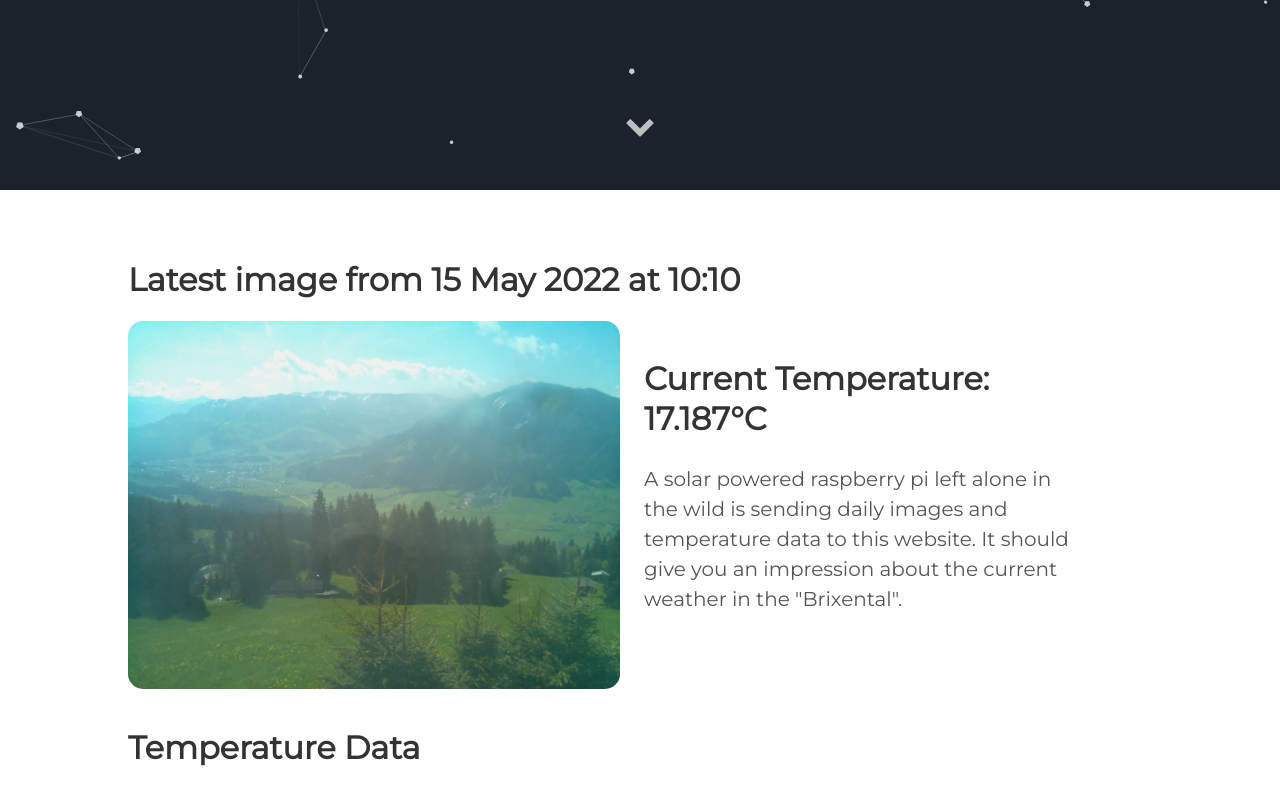
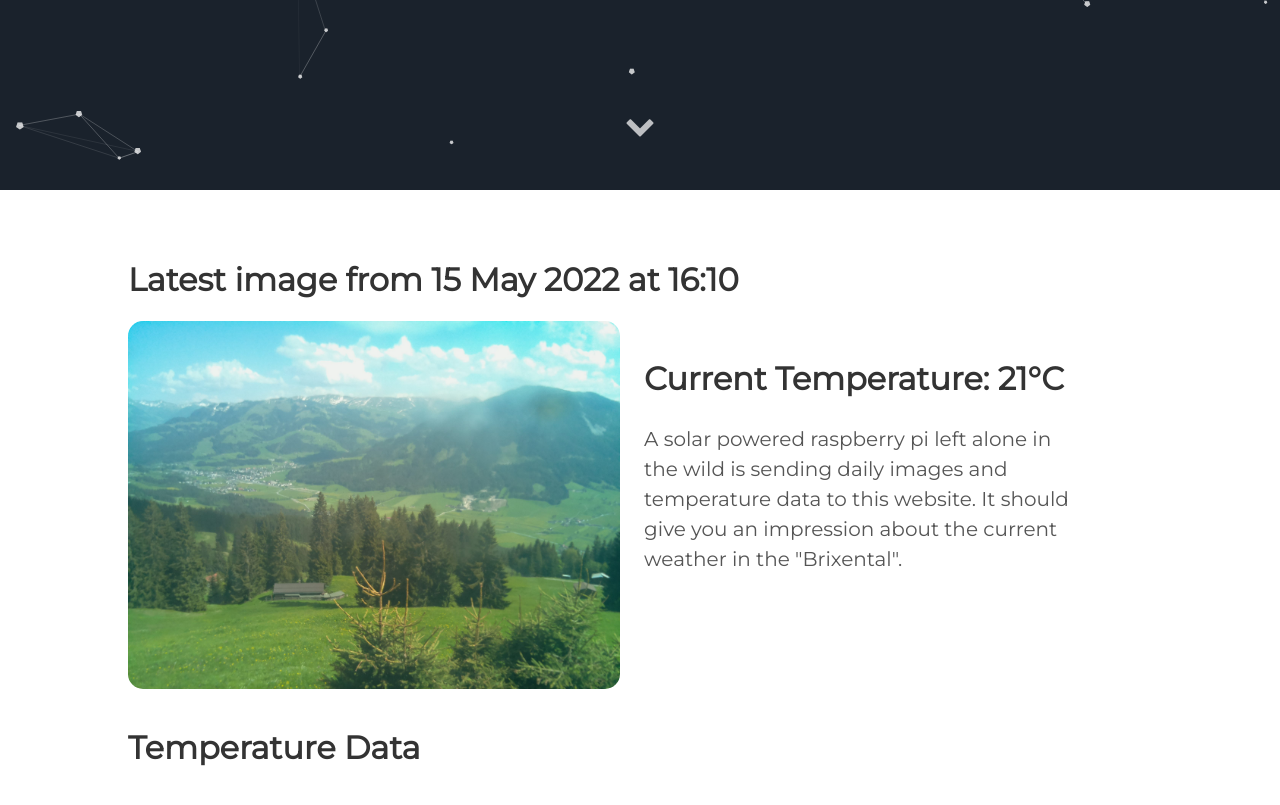
Before and after one commit to vektorious/vektorious.github.io, a Jekyll site: the page built from resources/huette.md, in a window 1280 px wide and 900 px high, scrolled down 710 px. Shown: the top 805 px of the window. Built offline with Jekyll 4.4.1, drawn with Linux system fonts in a browser that asks for light colours.

Commit message:
I'm a bot beep boop

```diff
--- a/resources/huette.md
+++ b/resources/huette.md
@@ -6,13 +6,13 @@ image: '/assets/img/'
 description: 'Live image from the Austrian alps'
 twitter_text: ' '
 ---
-## Latest image from 15 May 2022 at 10:10
+## Latest image from 15 May 2022 at 16:10
 <div class="huette">
   <div class="huette-image">
     <img src="{{ "/assets/img/huette.jpg" | prepend: site.baseurl }}">
   </div>
   <div class="huette-text">
-        <h2>Current Temperature: 17.187°C</h2>
+        <h2>Current Temperature: 21°C</h2>
         <p>A solar powered raspberry pi left alone in the wild is sending daily images and temperature data to this website. It should give you an impression about the current weather in the "Brixental".</p>
 
   </div>
```
Also changed, not shown: rpi-script/2022-05-15_160932.txt (renamed from rpi-script/2022-05-15_100931.txt, +5 -5 lines), rpi-script/huette.md (+2 -2 lines), assets/img/huette.jpg, assets/img/temp_plot.png, rpi-script/temp_plot.png, 1 other file.
